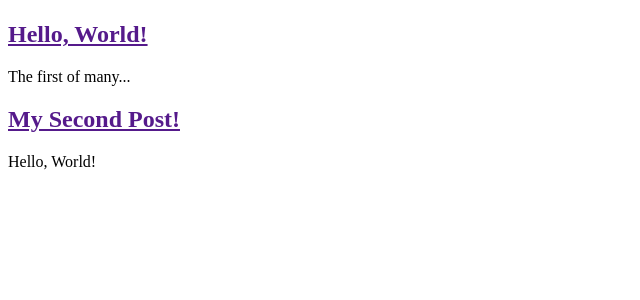
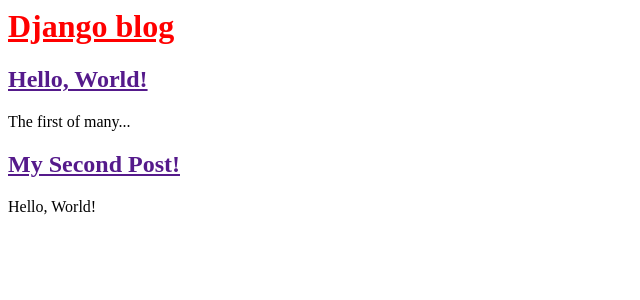
Before and after one commit to ChristopherPhillips9/djangoBlogWebsite, a Django app: page / in a window 1280 px wide. Shown: the top 300 px of the page, without its empty margins (0-640 px from the left). Run offline with Django 4.2, Linux system fonts and the light colour scheme; data comes from the database, SQL or seed files in the repository.

Commit message:
Page 107. Finally fixed the CSS static folder issue. All working now.

```diff
--- a/blog/templates/base.html
+++ b/blog/templates/base.html
@@ -1,12 +1,13 @@
-<!DOCTYPE html>
-<html lang="en">
+<!-- templates/base.html -->
+{% load static %}
+<html>
     <head>
-    <meta charset="UTF-8">
-    <title>Django Blog</title>
+        <title> Django blog</title>
+        <link rel="stylesheet" href="{% static 'css/base.css' %}">
     </head>
     <body>
         <header>
-    <h1><a href="{% url 'home' %}"></a></h1>
+        <h1><a href="{% url 'home' %}">Django blog</a></h1>
         </header>
         <div>
         {% block content %}
--- a/djangoBlogWebsite/settings.py
+++ b/djangoBlogWebsite/settings.py
@@ -117,7 +117,8 @@
 # Static files (CSS, JavaScript, Images)
 # https://docs.djangoproject.com/en/4.1/howto/static-files/
 
-STATIC_URL = '/static/'
+STATIC_URL = "/static/"
+STATICFILES_DIRS = [BASE_DIR / "static"]
 
 # Default primary key field type
 # https://docs.djangoproject.com/en/4.1/ref/settings/#default-auto-field
--- /dev/null
+++ b/static/css/base.css
@@ -0,0 +1,4 @@
+/* static/css/base.css */
+header h1 a {
+    color: red;
+}
```
Lines whose indentation alone changed are shown as unchanged.
